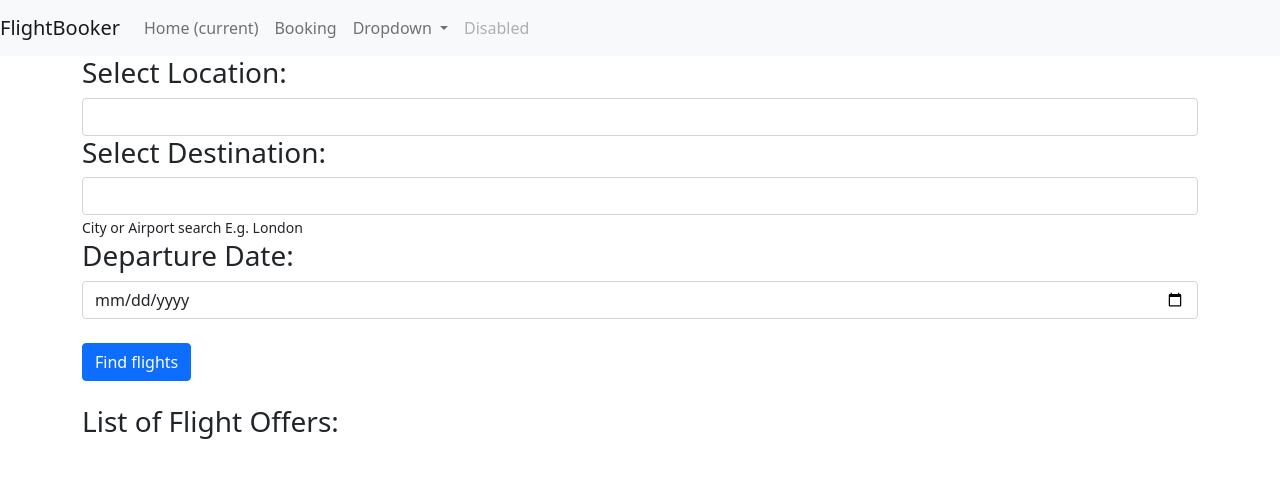
After one commit to cwu240/Team-3-ITCS-4115, a Django app: page /booking/ in a window 1280 px wide. The commit adds this page. Shown: the top 478 px of the page. Run offline with Django 3.2, Linux system fonts and the light colour scheme.

Commit message:
search functionality

```diff
--- a/BookingApp/urls.py
+++ b/BookingApp/urls.py
@@ -22,5 +22,6 @@ urlpatterns = [
     path("accounts/", include("django.contrib.auth.urls")),
     path("accounts/", include("accounts.urls")),
     path('api/v1/flight/', include('flight.urls')),
+    path('booking/', include('frontend.urls')),
     path('', TemplateView.as_view(template_name='home.html'), name='home'),
 ]
--- a/flight/urls.py
+++ b/flight/urls.py
@@ -1,11 +1,10 @@
 from django.urls import path, include
-from django.views.decorators.csrf import csrf_exempt
 from . import views
 
 urlpatterns = [
     path('select_destination/<str:param>', views.select_destination,name="select_destination"),
     path('find_offers/', views.find_offers, name="find_offers"),
-    path('price_search/', csrf_exempt(views.price_search), name="price_search"),
+    path('price_search/', views.price_search, name="price_search"),
     path('book_a_flight/', views.book_a_flight, name="book_a_flight"),
     path("accounts/", include("django.contrib.auth.urls")),
 ]
--- /dev/null
+++ b/frontend/urls.py
@@ -0,0 +1,5 @@
+from . import views
+from django.urls import path
+urlpatterns = [
+    path('', views.Booking, name="booking")
+]
--- a/frontend/views.py
+++ b/frontend/views.py
@@ -1,3 +1,5 @@
 from django.shortcuts import render
 
 # Create your views here.
+def Booking(req):
+    return render(req, 'booking.html')
--- /dev/null
+++ b/static/js/script.js
@@ -0,0 +1,200 @@
+let originCode = "";
+let destinationCode = "";
+let departureDate = "";
+let fromLocationArray = [];
+let toLocationArray = [];
+let flights = [];
+
+const fromLocationData = document.getElementById("fromLocationData");
+const toLocationData = document.getElementById("toLocationData");
+const flightData = document.getElementById("flightData");
+
+function handleFromLocation() {
+  let locationEl = "";
+  const fromInput = document.getElementById("from").value;
+  if (fromInput.length > 1) {
+    fetch(`/api/v1/flight/select_destination/${fromInput}`)
+      .then((response) => response.json())
+      .then((data) => (fromLocationArray = data.data));
+
+    if (fromLocationArray) {
+      fromLocationData.style.display = "block";
+      fromLocationArray.map((location) => {
+        locationEl +=
+          '<div class="card mb-3 mt-3" onclick="getFromLocation(\'' +
+          location.iataCode +
+          '\')">\
+          <div class="card-header"><b>Name:</b>  ' +
+          location.name +
+          ' </div>\
+          <div class="card-body">\
+            City Name:  ' +
+          location.address.cityName +
+          "\
+            <br />\
+               Country Name:  " +
+          location.address.countryName +
+          '\
+          </div>\
+          <div class="card-footer">\
+            <b>SubType:</b>  ' +
+          location.subType +
+          " \
+          </div>\
+        </div>";
+      });
+    }
+  }
+
+  fromLocationData.innerHTML = locationEl;
+}
+
+function getFromLocation(regionCode) {
+  originCode = regionCode;
+  console.log(originCode);
+  fromLocationData.style.display = "none";
+}
+
+function handleToLocation() {
+  print("hi")
+  let locationEl = "";
+  const toInput = document.getElementById("to").value;
+  if (toInput.length > 1) {
+    fetch(`/api/v1/flight/select_destination/${toInput}`)
+      .then((response) => response.json())
+      .then((data) => (toLocationArray = data.data));
+
+    if (toLocationArray) {
+      toLocationData.style.display = "block";
+      toLocationArray.map((location) => {
+        locationEl +=
+          '<div class="card mb-3 mt-3" onclick="getToLocation(\'' +
+          location.iataCode +
+          '\')">\
+            <div class="card-header"><b>Name:</b>  ' +
+          location.name +
+          ' </div>\
+            <div class="card-body">\
+              City Name:  ' +
+          location.address.cityName +
+          "\
+              <br />\
+                 Country Name:  " +
+          location.address.countryName +
+          '\
+            </div>\
+            <div class="card-footer">\
+              <b>SubType:</b>  ' +
+          location.subType +
+          " \
+            </div>\
+          </div>";
+      });
+    }
+  }
+
+  toLocationData.innerHTML = locationEl;
+}
+
+function getToLocation(regionCode) {
+  destinationCode = regionCode;
+  toLocationData.style.display = "none";
+}
+
+function handleFindFlight() {
+  departureDate = document.getElementById("date").value;
+  let flightEl = "";
+
+  fetch(
+    `/api/v1/flight/search_offers/?originCode=${originCode}&destinationCode=${destinationCode}&departureDate=${departureDate}`
+  )
+    .then((response) => response.json())
+    .then((data) => {
+      flights = data.data;
+
+      if (flights) {
+        flights.map((flight) => {
+         console.log(flight)
+          flightEl +=
+            '\
+         <div class="card mb-3 mt-3" >\
+         <div class="card-header">\
+           <b>Price:</b>  ' +
+            flight.price.total +
+            "  (\
+           " +
+            flight.price.currency +
+            ' )\
+         </div>\
+         <div class="card-body">\
+           Number of Seats Available:  ' +
+            flight.numberOfBookableSeats +
+            "\
+           <br />\
+           Last Ticketing Date:  " +
+            flight.lastTicketingDate +
+            "\
+           <hr />\
+           <h5>Itineraries</h5>\
+           Duration:  " +
+            flight.itineraries[0].duration +
+            ' \
+           <hr />\
+           <h5>Enter your details:</h5>\
+           <input type="text" id="first" placeholder="Your first Name" class="form-control"/>\
+           <br />\
+           <input type="text" id="last" placeholder="Your Last Name" class="form-control"/>\
+         </div>\
+         <div class="card-footer">\
+           <button class="btn btn-primary" onclick="BookFlight(flight)">Book Flight</button>\
+         </div>\
+       </div>'
+        });
+        flightData.innerHTML = flightEl;
+      } else {
+        alert("No flight Data found");
+      }
+    });
+}
+
+function BookFlight(flight) {
+  const first = document.getElementById("first").value;
+  const last = document.getElementById("last").value;
+
+  fetch("/api/v1/flight/price_offers", {
+    method: "POST",
+    headers: {
+      "Content-Type": "application/json",
+    },
+    body: JSON.stringify({
+      flight,
+    }),
+  })
+    .then((response) => response.json())
+    .then((dataObject) => {
+      console.log("Success:", dataObject);
+
+      fetch("/api/v1/flight/book_flight/", {
+        method: "POST",
+        headers: {
+          "Content-Type": "application/json",
+        },
+        body: JSON.stringify({
+          flight,
+          traveler: { first, last },
+        }),
+      })
+        .then((response) => response.json())
+        .then((data) => {
+          console.log("Success:", data);
+          flights = [];
+        })
+        .catch((error) => {
+          alert(error);
+        });
+    })
+    .catch((error) => {
+      console.error("Error:", error);
+      alert(error);
+    });
+}
--- /dev/null
+++ b/templates/booking.html
@@ -0,0 +1,105 @@
+{% load static %}
+
+<!DOCTYPE html>
+<html lang="en">
+  <head>
+    <meta charset="utf-8" />
+    <meta name="viewport" content="width=device-width, initial-scale=1" />
+    <meta name="theme-color" content="#000000" />
+    <link
+      href="https://cdn.jsdelivr.net/npm/bootstrap@5.1.3/dist/css/bootstrap.min.css"
+      rel="stylesheet"
+      integrity="sha384-1BmE4kWBq78iYhFldvKuhfTAU6auU8tT94WrHftjDbrCEXSU1oBoqyl2QvZ6jIW3"
+      crossorigin="anonymous"
+    />
+
+    <title>Booking App</title>
+  </head>
+  <body>
+    <nav class="navbar navbar-expand-lg navbar-light bg-light">
+      <a class="navbar-brand" href="http://127.0.0.1:8000/">FlightBooker</a>
+      <button class="navbar-toggler" type="button" data-toggle="collapse" data-target="#navbarSupportedContent" aria-controls="navbarSupportedContent" aria-expanded="false" aria-label="Toggle navigation">
+        <span class="navbar-toggler-icon"></span>
+      </button>
+
+      <div class="collapse navbar-collapse" id="navbarSupportedContent">
+        <ul class="navbar-nav mr-auto">
+          <li class="nav-item active">
+            <a class="nav-link" href="http://127.0.0.1:8000/">Home <span class="sr-only">(current)</span></a>
+          </li>
+          <li class="nav-item">
+            <a class="nav-link" href="http://127.0.0.1:8000/booking/">Booking</a>
+          </li>
+          <li class="nav-item dropdown">
+            <a class="nav-link dropdown-toggle" href="#" id="navbarDropdown" role="button" data-toggle="dropdown" aria-haspopup="true" aria-expanded="false">
+              Dropdown
+            </a>
+            <div class="dropdown-menu" aria-labelledby="navbarDropdown">
+              <a class="dropdown-item" href="#">Action</a>
+              <a class="dropdown-item" href="#">Another action</a>
+              <div class="dropdown-divider"></div>
+              <a class="dropdown-item" href="#">Something else here</a>
+            </div>
+          </li>
+          <li class="nav-item">
+            <a class="nav-link disabled" href="#">Disabled</a>
+          </li>
+      </div>
+    </nav>
+    <div class="container">
+      <div class="row">
+        <form>
+          <div id="fromLocation">
+            <label for=""><h3>Select Location:</h3></label>
+            <input
+              type="text"
+              class="form-control"
+              id="from"
+              onkeyup="handleFromLocation()"
+            />
+            {% comment %} <small>City or Airport search E.g. New York</small> {% endcomment %}
+            <div id="fromLocationData"></div>
+          </div>
+          <!--Destination-->
+          <div id="toLocationTemplate">
+            <label for=""><h3>Select Destination:</h3></label>
+            <input
+              type="text"
+              class="form-control"
+              name="to"
+              id="to"
+              onkeyup="handleToLocation()"
+            />
+            <small>City or Airport search E.g. London</small>
+            <div id="toLocationData"></div>
+          </div>
+
+          <!--Departure Date -->
+          <div id="departureDateTemplate">
+            <label for=""><h3>Departure Date:</h3></label>
+            <input type="date" class="form-control" id="date" />
+            <br />
+            <button
+              type="button"
+              class="btn btn-primary"
+              onclick="handleFindFlight()"
+            >
+              Find flights
+            </button>
+          </div>
+        </form>
+      </div>
+      <br/>
+       <h3>List of Flight Offers:</h3>
+       <div id="flightData"></div>
+
+    </div>
+  </body>
+  <!-- Bootstrap JS Requirements -->
+  <script
+    src="https://cdn.jsdelivr.net/npm/bootstrap@5.1.3/dist/js/bootstrap.bundle.min.js"
+    integrity="sha384-ka7Sk0Gln4gmtz2MlQnikT1wXgYsOg+OMhuP+IlRH9sENBO0LRn5q+8nbTov4+1p"
+    crossorigin="anonymous"
+  ></script>
+  <script src="{% static 'js/script.js' %}"></script>
+</html>
```
Also changed, not shown: BookingApp/settings.py (+8 -1 lines), flight/views.py (+14 -7 lines), templates/base.html (+3 -5 lines), db.sqlite3, 1 other file.
